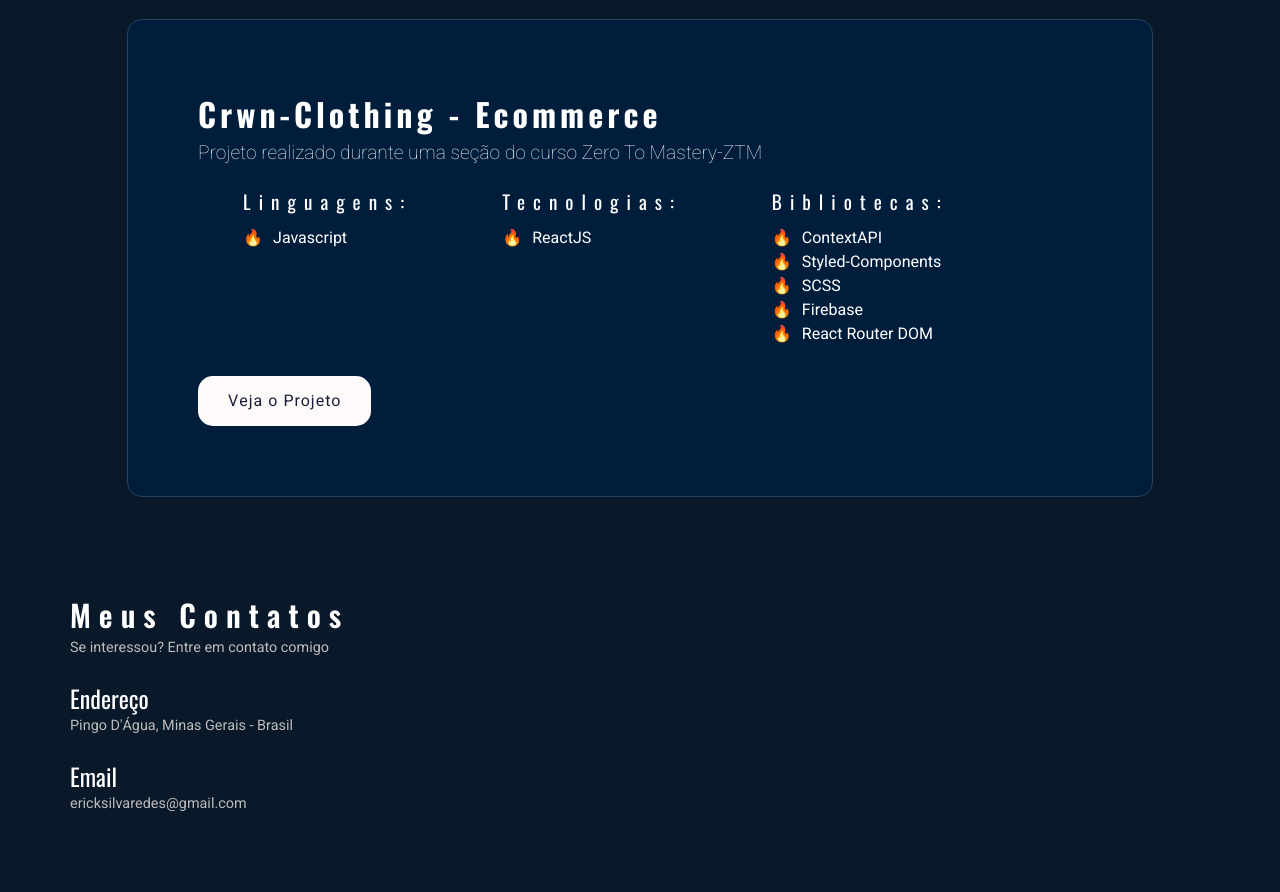
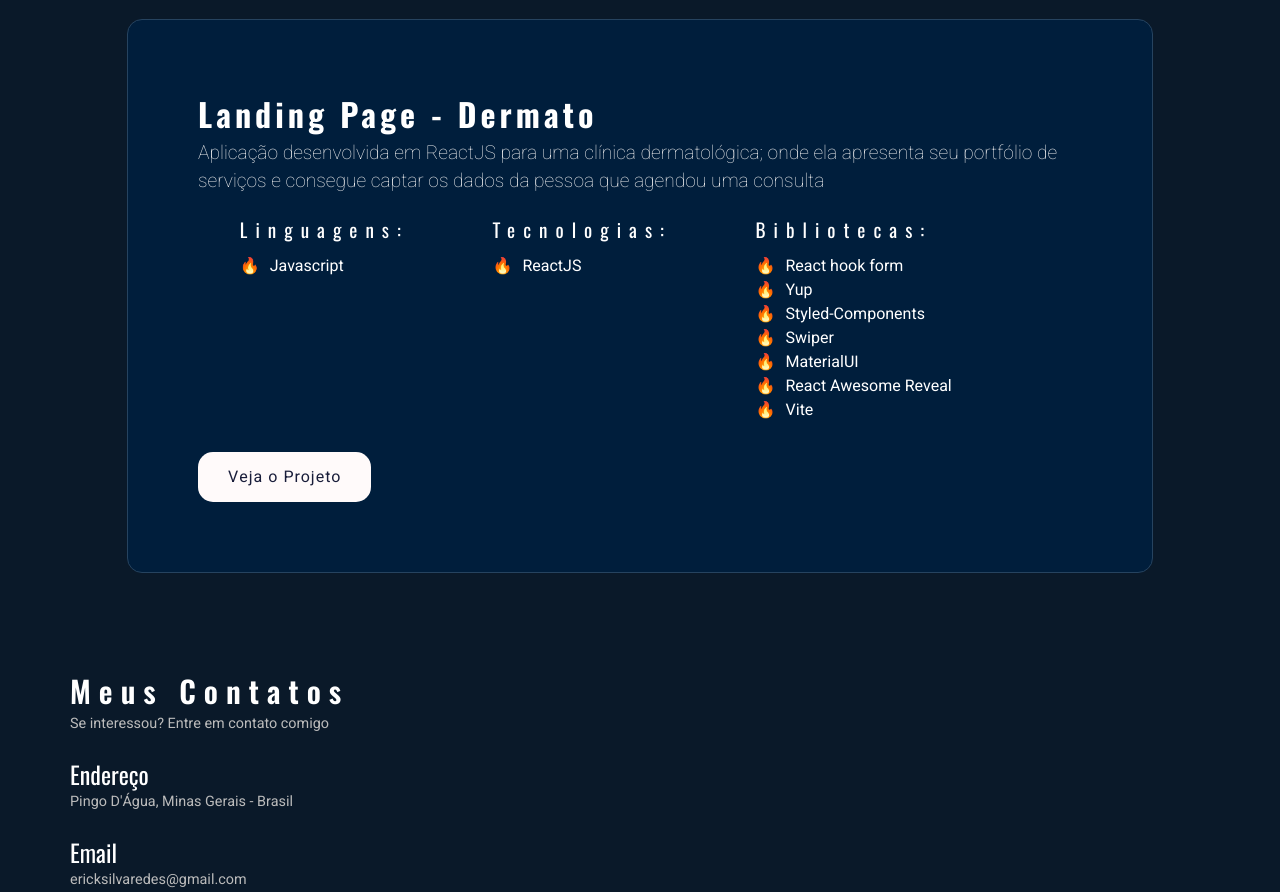
Before and after one commit to eiericksilva/eiericksilva.github.io, a React (Create React App) app: page / in a window 1280 px wide. Shown: the part 2678-3570 px from the top of the page. Built offline with nearby package versions, Linux system fonts and the light colour scheme.

Commit message:
Alterando projeto apresentado no portfólio

```diff
--- a/src/components/Portfolio/index.js
+++ b/src/components/Portfolio/index.js
@@ -19,15 +19,18 @@
       technologies: ["ReactJS"],
       libs: ["fetchapi", "context-api", "localStorage"],
     },
+
     project4: {
       languages: ["Javascript"],
       technologies: ["ReactJS"],
       libs: [
-        "ContextAPI",
+        "React hook form",
+        "Yup",
         "Styled-Components",
-        "SCSS",
-        "Firebase",
-        "React Router DOM",
+        "Swiper",
+        "MaterialUI",
+        "React Awesome Reveal",
+        "Vite",
       ],
     },
   };
@@ -87,18 +90,14 @@
         </Button>
       </CardRepositories>
       <CardRepositories
-        title="Crwn-Clothing - Ecommerce "
-        description="Projeto realizado durante uma seção do curso Zero To Mastery-ZTM"
+        title="Landing Page - Dermato"
+        description="Aplicação desenvolvida em ReactJS para uma clínica dermatológica; onde ela apresenta seu portfólio de serviços e consegue captar os dados da pessoa que agendou uma consulta"
         languages={projects.project4.languages}
         technologies={projects.project4.technologies}
         libs={projects.project4.libs}
       >
         <Button>
-          <a
-            href="https://creative-bublanina-c7818b.netlify.app/"
-            target="_blank"
-            rel="noreferrer"
-          >
+          <a href="http://dermato.vercel.app/" target="_blank" rel="noreferrer">
             Veja o Projeto
           </a>
         </Button>
```
Also changed, not shown: src/components/portfolio/index.js (+10 -11 lines).
